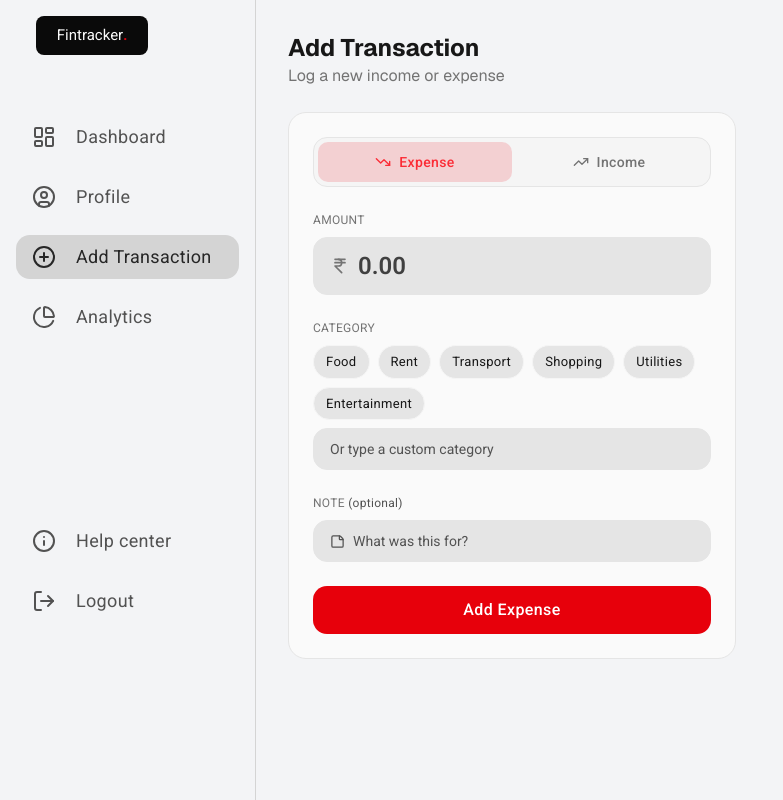
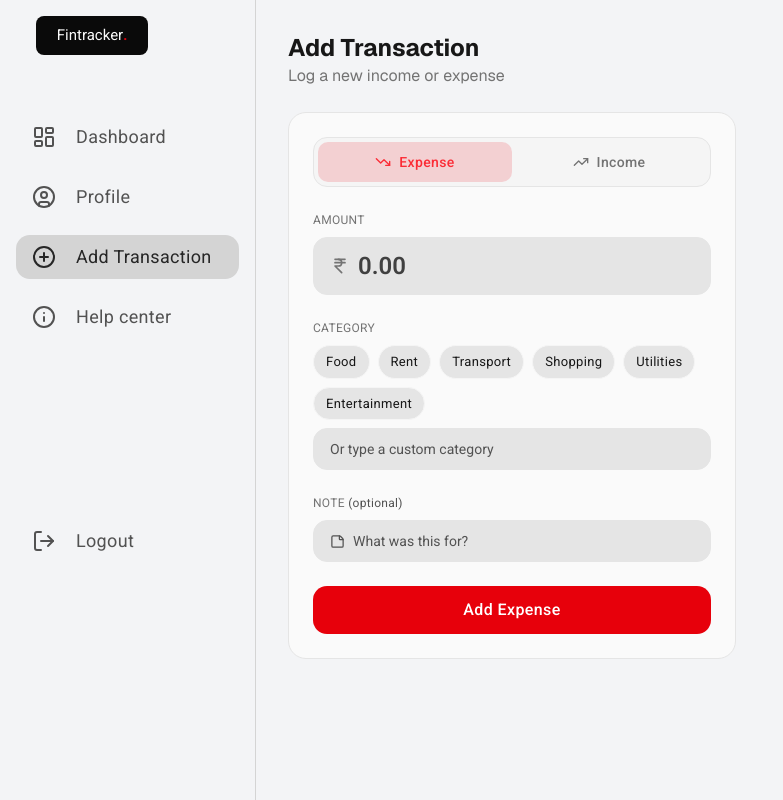
Before and after one commit to santanilroy/Fintracker, a Next.js app: page /dashboard/add-transaction in a window 1280 px wide. Shown: the whole page, without its empty margins (0-783 px from the left). Built offline with nearby package versions, Linux system fonts and the light colour scheme; no server answers; sample sign-in values are in the browser's storage.

Commit message:
Rearranging sidebar items

```diff
--- a/components/Sidebar.tsx
+++ b/components/Sidebar.tsx
@@ -8,7 +8,6 @@ import {
   LayoutDashboardIcon,
   UserCircle,
   PlusCircle,
-  PieChart,
   Info,
   LogOut,
   Menu,
@@ -23,7 +22,7 @@ const navItems = [
     label: "Add Transaction",
     icon: PlusCircle,
   },
-  { href: "/dashboard/analytics", label: "Analytics", icon: PieChart },
+  { href: "/dashboard/help", label: "Help center", icon: Info },
 ];
 
 const Sidebar = () => {
@@ -70,16 +69,6 @@ const Sidebar = () => {
       </ul>
 
       <ul className="mt-45 space-y-4 text-[13px] font-roboto tracking-wide text-neutral-600 dark:text-neutral-100">
-        <li className={`cursor-pointer ${linkClasses("/dashboard/help")}`}>
-          <Info />
-          <Link
-            href="/dashboard/help"
-            onClick={() => setOpen(false)}
-            className="text-lg"
-          >
-            Help center
-          </Link>
-        </li>
         <li className="py-2 px-4 rounded-xl flex gap-5 items-center hover:bg-red-300 hover:text-red-500 duration-300 cursor-pointer">
           <LogOut />
           <button
```
